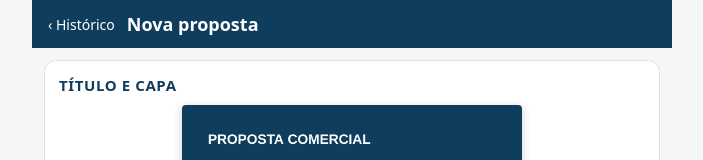
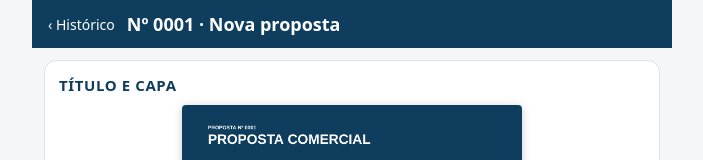
Before and after one commit to Godoysteel/Proartuz, a React (Vite) app: page / in a window 1280 px wide. Both pictures are taken after a click on the button "Nova". Shown: the top 160 px of the page, without its empty margins (288-991 px from the left). Built offline with nearby package versions, Linux system fonts and the light colour scheme.

Commit message:
Numeração sequencial das propostas (editável, sem buracos), no PDF e no histórico
Co-Authored-By: Claude Sonnet 5.5 <noreply@anthropic.com>

```diff
--- a/src/App.tsx
+++ b/src/App.tsx
@@ -9,6 +9,10 @@ import {
   carregarLogo,
   carregarOriginal,
   dataBR,
+  devolverNumero,
+  fmtNum,
+  numerarAntigas,
+  reservarNumero,
   novaProposta,
   totais,
   uid,
@@ -23,7 +27,7 @@ const KEY = 'propostas.v1'
 
 const carregar = (): Proposta[] => {
   try {
-    return JSON.parse(localStorage.getItem(KEY) ?? '[]')
+    return numerarAntigas(JSON.parse(localStorage.getItem(KEY) ?? '[]'))
   } catch {
     return []
   }
@@ -192,15 +196,18 @@ export default function App() {
 
   // Proposta aberta sem nenhum dado preenchido não vai para o histórico.
   const voltar = () => {
-    if (atual && vazia(atual)) setLista((l) => l.filter((x) => x.id !== atual.id))
+    if (atual && vazia(atual)) {
+      devolverNumero(atual.numero)
+      setLista((l) => l.filter((x) => x.id !== atual.id))
+    }
     setAberta(null)
     setBusca('')
   }
 
   const criar = () => {
     if (atual && vazia(atual)) return
-    const p = novaProposta()
-    setLista((l) => [p, ...l.filter((x) => !(x.id === aberta && vazia(x)))])
+    const p = novaProposta(reservarNumero(lista))
+    setLista((l) => [p, ...l])
     setAberta(p.id)
     window.scrollTo(0, 0)
   }
@@ -260,7 +267,9 @@ export default function App() {
         {filtradas.map((p) => (
           <div key={p.id} className="card lista-item" onClick={() => setAberta(p.id)}>
             <div className="lista-info">
-              <strong>{p.cliente.nome || 'Sem cliente'}</strong>
+              <strong>
+                <span className="num">Nº {fmtNum(p.numero)}</span> {p.cliente.nome || 'Sem cliente'}
+              </strong>
               <small>{p.itens.find((i) => i.descricao.trim())?.descricao || 'Sem itens'}</small>
               <small>
                 {dataBR(p.data)} · <b>{brl(totais(p).total)}</b> · editada{' '}
@@ -276,7 +285,11 @@ export default function App() {
               </button>
               <button
                 className="link"
-                onClick={() => setLista((l) => [{ ...structuredClone(p), id: uid(), atualizadaEm: Date.now() }, ...l])}
+                onClick={() => {
+                  // fora do updater do setState: em StrictMode ele roda duas vezes e pularia números
+                  const numero = reservarNumero(lista)
+                  setLista((l) => [{ ...structuredClone(p), id: uid(), numero, atualizadaEm: Date.now() }, ...l])
+                }}
               >
                 Duplicar
               </button>
@@ -435,7 +448,7 @@ function Editor({
         <button className="link claro" onClick={onVoltar}>
           ‹ Histórico
         </button>
-        <h1>{p.cliente.nome || 'Nova proposta'}</h1>
+        <h1>{`Nº ${fmtNum(p.numero)} · ${p.cliente.nome || 'Nova proposta'}`}</h1>
       </header>
       <main>
         <section className="card">
@@ -505,6 +518,13 @@ function Editor({
 
         <section className="card">
           <h2>Proposta</h2>
+          <Campo
+            rotulo="Nº da proposta (sequencial, pode ajustar)"
+            tipo="number"
+            inputMode="numeric"
+            valor={p.numero}
+            onChange={(v) => up({ numero: Math.max(1, Math.floor(Number(v)) || 1) })}
+          />
           <div className="linha2">
             <Campo rotulo="Data" tipo="date" valor={p.data} onChange={(v) => up({ data: v })} />
             <Campo
--- a/src/capaPreview.ts
+++ b/src/capaPreview.ts
@@ -1,6 +1,6 @@
 import type { Proposta } from './types'
 import { contraste, rgb } from './pdf'
-import { QUADRO_H, dataBR, desenharQuadro } from './util'
+import { QUADRO_H, dataBR, fmtNum, desenharQuadro } from './util'
 
 // Réplica em canvas da 1ª página do PDF (mesmas medidas em mm): faixa do título com a foto de fundo
 // e um esquema do restante do conteúdo. Serve para enquadrar a foto vendo o formato real.
@@ -68,6 +68,8 @@ export function desenharCapa(
     const w = logo.width * s
     ctx.drawImage(logo, (W - M - w) * k, 8 * k, w * k, logo.height * s * k)
   }
+  fonte(9, true)
+  ctx.fillText(`PROPOSTA Nº ${fmtNum(p.numero)}`, M * k, 15 * k)
   fonte(24, true)
   const tl = quebrar(capa.titulo || 'PROPOSTA', CW() - (logo ? 46 : 0)).slice(0, 2)
   let ty = 24
--- a/src/index.css
+++ b/src/index.css
@@ -61,3 +61,4 @@ button:disabled { opacity:.6; }
 .flutuante.oculta { transform:translate(-50%, 150%); opacity:0; pointer-events:none; }
 .alca { position:fixed; left:50%; bottom:calc(8px + env(safe-area-inset-bottom)); transform:translate(-50%, 150%); z-index:19; width:52px; height:28px; display:flex; align-items:center; justify-content:center; background:var(--azul); color:#fff; border:0; border-radius:14px 14px 10px 10px; opacity:0; pointer-events:none; transition:transform .25s ease, opacity .25s ease; box-shadow:0 2px 10px rgba(0,0,0,.25); }
 .alca.mostrar { transform:translate(-50%, 0); opacity:.92; pointer-events:auto; }
+.num { color:var(--azul); margin-right:4px; }
--- a/src/pdf.ts
+++ b/src/pdf.ts
@@ -1,6 +1,6 @@
 import { jsPDF } from 'jspdf'
 import type { Proposta } from './types'
-import { QUADRO_H, brl, dataBR, recortarQuadro, totais } from './util'
+import { QUADRO_H, brl, fmtNum, dataBR, recortarQuadro, totais } from './util'
 
 const W = 210
 const H = 297
@@ -107,6 +107,8 @@ export async function gerarPdf(p: Proposta): Promise<{ blob: Blob; nome: string
   desenharLogo(W - M, 8, 40, 16, true)
   doc.setTextColor(...tc)
   doc.setFont('helvetica', 'bold')
+  doc.setFontSize(9)
+  doc.text(`PROPOSTA Nº ${fmtNum(p.numero)}`, M, 15)
   doc.setFontSize(24)
   const larguraTitulo = CW - (p.logo ? 46 : 0)
   const tl = doc.splitTextToSize(capa.titulo || 'PROPOSTA', larguraTitulo).slice(0, 2)
@@ -252,6 +254,6 @@ export async function gerarPdf(p: Proposta): Promise<{ blob: Blob; nome: string
     paragrafo(s.texto)
   }
 
-  const nomeArq = `proposta-${(p.cliente.nome || 'cliente').toLowerCase().normalize('NFD').replace(/[^\w]+/g, '-').replace(/^-|-$/g, '')}-${p.data}.pdf`
+  const nomeArq = `proposta-${fmtNum(p.numero)}-${(p.cliente.nome || 'cliente').toLowerCase().normalize('NFD').replace(/[^\w]+/g, '-').replace(/^-|-$/g, '')}-${p.data}.pdf`
   return { blob: doc.output('blob'), nome: nomeArq }
 }
--- a/src/types.ts
+++ b/src/types.ts
@@ -25,6 +25,7 @@ export type Capa = {
 
 export type Proposta = {
   id: string
+  numero: number // sequencial, editável
   atualizadaEm: number
   data: string // yyyy-mm-dd
   validadeDias: number
--- a/src/util.ts
+++ b/src/util.ts
@@ -32,8 +32,37 @@ const emitentePadrao = (): Parte => {
   return parteVazia()
 }
 
-export const novaProposta = (): Proposta => ({
+export const fmtNum = (n: number) => String(n).padStart(4, '0')
+
+const CONTADOR = 'proposta.ultimoNumero'
+const lerContador = () => Number(localStorage.getItem(CONTADOR)) || 0
+
+// Próximo número da sequência: nunca repete, mesmo se a última proposta for excluída.
+export const reservarNumero = (existentes: Proposta[]) => {
+  const n = Math.max(lerContador(), ...existentes.map((p) => p.numero ?? 0)) + 1
+  localStorage.setItem(CONTADOR, String(n))
+  return n
+}
+
+// Devolve o número quando uma proposta em branco é descartada (evita buracos na sequência).
+export const devolverNumero = (n: number) => {
+  if (lerContador() === n) localStorage.setItem(CONTADOR, String(n - 1))
+}
+
+// Propostas antigas (sem número) recebem numeração pela ordem de criação.
+export const numerarAntigas = (lista: Proposta[]) => {
+  if (lista.every((p) => p.numero)) return lista
+  // Determinístico (não depende do contador), para dar o mesmo resultado se rodar duas vezes.
+  let n = Math.max(0, ...lista.map((p) => p.numero ?? 0))
+  const semNumero = lista.filter((p) => !p.numero).sort((a, b) => a.atualizadaEm - b.atualizadaEm)
+  const nums = new Map(semNumero.map((p) => [p.id, ++n]))
+  localStorage.setItem(CONTADOR, String(Math.max(lerContador(), n)))
+  return lista.map((p) => (p.numero ? p : { ...p, numero: nums.get(p.id)! }))
+}
+
+export const novaProposta = (numero: number): Proposta => ({
   id: uid(),
+  numero,
   atualizadaEm: Date.now(),
   data: hoje(),
   validadeDias: 30,
```
